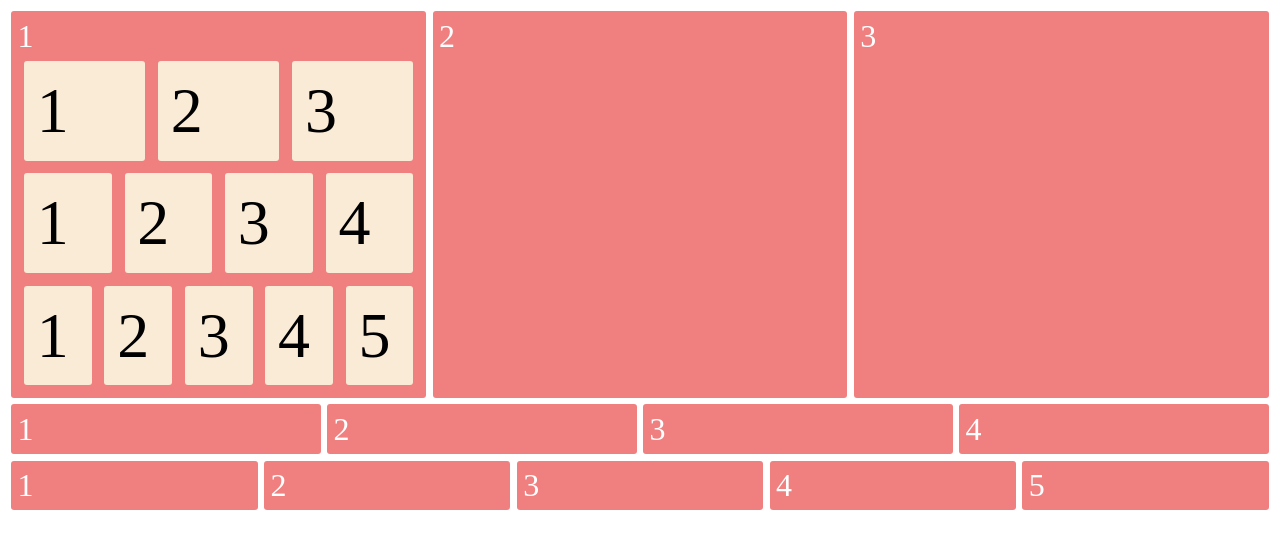
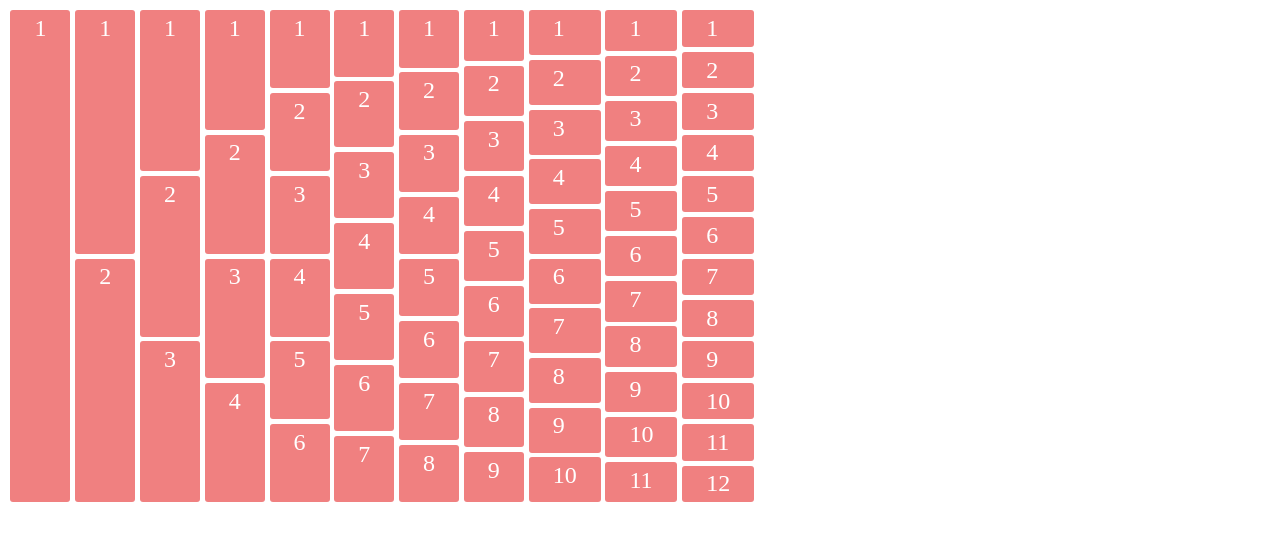
Before and after one commit to Rick799/flexbox101, a website built with Vite: page 03_flexbox-grid/index.html in a window 1280 px wide. Built offline with nearby package versions, Linux system fonts and the light colour scheme.

Commit message:
03_flexbox-grid: part 6

```diff
--- a/03_flexbox-grid/index.html
+++ b/03_flexbox-grid/index.html
@@ -5,46 +5,103 @@
     <meta http-equiv="X-UA-Compatible" content="IE=edge" />
     <meta name="viewport" content="width=device-width, initial-scale=1.0" />
     <link rel="stylesheet" href="style.css" />
-    <title>Document</title>
+    <title>Flexbox Grid</title>
   </head>
-  <body>
-    <div class="row">
-      <div>
-        1
-        <div class="row">
+  <body class="container">
+    <div class="column">
+      <div>1</div>
+    </div>
+    <div class="column">
+      <div>1</div>
+      <div>2</div>
+    </div>
+    <div class="column">
       <div>1</div>
       <div>2</div>
       <div>3</div>
     </div>
-        <div class="row">
+    <div class="column">
       <div>1</div>
       <div>2</div>
       <div>3</div>
       <div>4</div>
     </div>
-        <div class="row">
+    <div class="column">
       <div>1</div>
       <div>2</div>
       <div>3</div>
       <div>4</div>
       <div>5</div>
+      <div>6</div>
     </div>
-      </div>
-      <div>2</div>
-      <div>3</div>
-    </div>
-    <div class="row">
-      <div>1</div>
-      <div>2</div>
-      <div>3</div>
-      <div>4</div>
-    </div>
-    <div class="row">
+    <div class="column">
       <div>1</div>
       <div>2</div>
       <div>3</div>
       <div>4</div>
       <div>5</div>
+      <div>6</div>
+      <div>7</div>
+    </div>
+    <div class="column">
+      <div>1</div>
+      <div>2</div>
+      <div>3</div>
+      <div>4</div>
+      <div>5</div>
+      <div>6</div>
+      <div>7</div>
+      <div>8</div>
+    </div>
+    <div class="column">
+      <div>1</div>
+      <div>2</div>
+      <div>3</div>
+      <div>4</div>
+      <div>5</div>
+      <div>6</div>
+      <div>7</div>
+      <div>8</div>
+      <div>9</div>
+    </div>
+    <div class="column">
+      <div>1</div>
+      <div>2</div>
+      <div>3</div>
+      <div>4</div>
+      <div>5</div>
+      <div>6</div>
+      <div>7</div>
+      <div>8</div>
+      <div>9</div>
+      <div>10</div>
+    </div>
+    <div class="column">
+      <div>1</div>
+      <div>2</div>
+      <div>3</div>
+      <div>4</div>
+      <div>5</div>
+      <div>6</div>
+      <div>7</div>
+      <div>8</div>
+      <div>9</div>
+      <div>10</div>
+      <div>11</div>
+    </div>
+    <div class="column">
+      <div>1</div>
+      <div>2</div>
+      <div>3</div>
+      <div>4</div>
+      <div>5</div>
+      <div>6</div>
+      <div>7</div>
+      <div>8</div>
+      <div>9</div>
+      <div>10</div>
+      <div>11</div>
+      <div>12</div>
     </div>
   </body>
 </html>
--- a/03_flexbox-grid/style.css
+++ b/03_flexbox-grid/style.css
@@ -1,17 +1,18 @@
-.row {
+.container {
   display: flex;
 }
 
-.row>div {
-  font-size: 2em;
+.column {
+  display: flex;
+  flex-direction: column;
+}
+
+.column div {
+  font-size: 3vh;
+  padding: 0.2em 1em;
+  color: white;
   background-color: lightcoral;
   margin: 0.1em;
   border-radius: 3px;
-  color: white;
-  padding: 0.2em;
   flex: 1;
 }
-
-.row .row>div {
-  background-color: antiquewhite;
-  color: black
```
Lines whose indentation alone changed are shown as unchanged.
